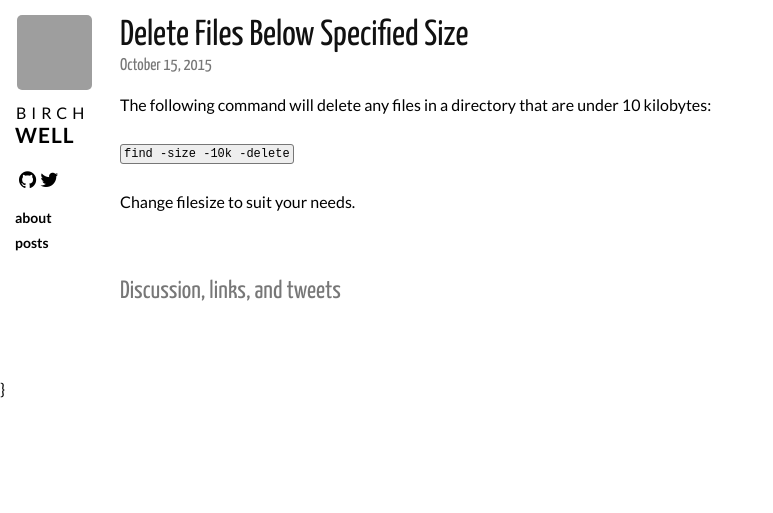
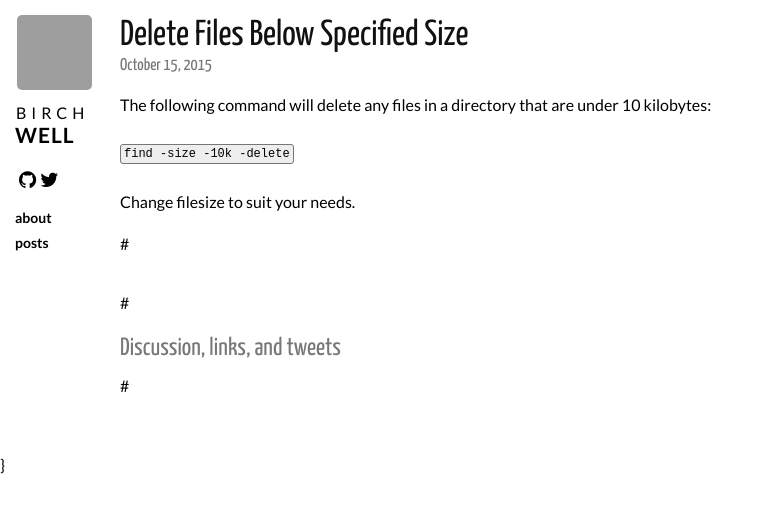
Before and after one commit to Birchwell/birchwell.github.io, a Jekyll site: the page built from _posts/2015-10-15-delete-files-under-specified-size.md, in a window 1280 px wide, cut to the strip 0-513 px from the top of the page. Shown: the whole strip, without its empty margins (0-773 px from the left). Built offline with Jekyll 4.4.1, drawn with Linux system fonts in a browser that asks for light colours; nearby versions of some CDN libraries; Markdown is read by kramdown in place of the engine named in the settings; grey boxes are pictures that could not be loaded.

Commit message:
Update post.html

```diff
--- a/_layouts/post.html
+++ b/_layouts/post.html
@@ -13,9 +13,9 @@
 
   {{ content }}
 
-  <section class="meta">
-    <h3>Discussion, links, and tweets</h3>
-    <section class="copy">
+  #<section class="meta">
+  #  <h3>Discussion, links, and tweets</h3>
+  #  <section class="copy">
 
 
 
```
